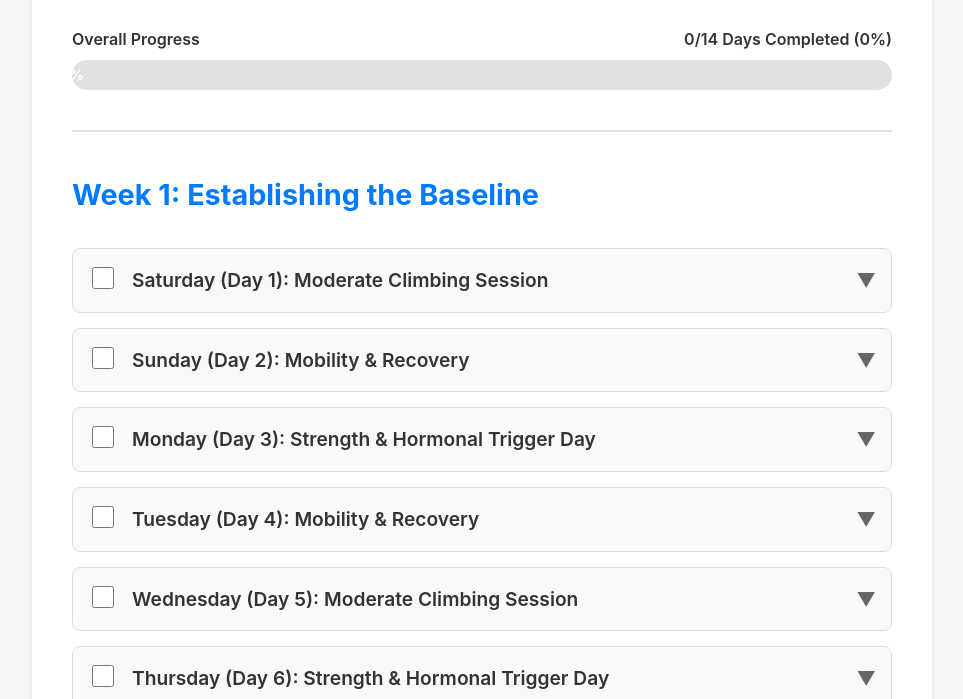
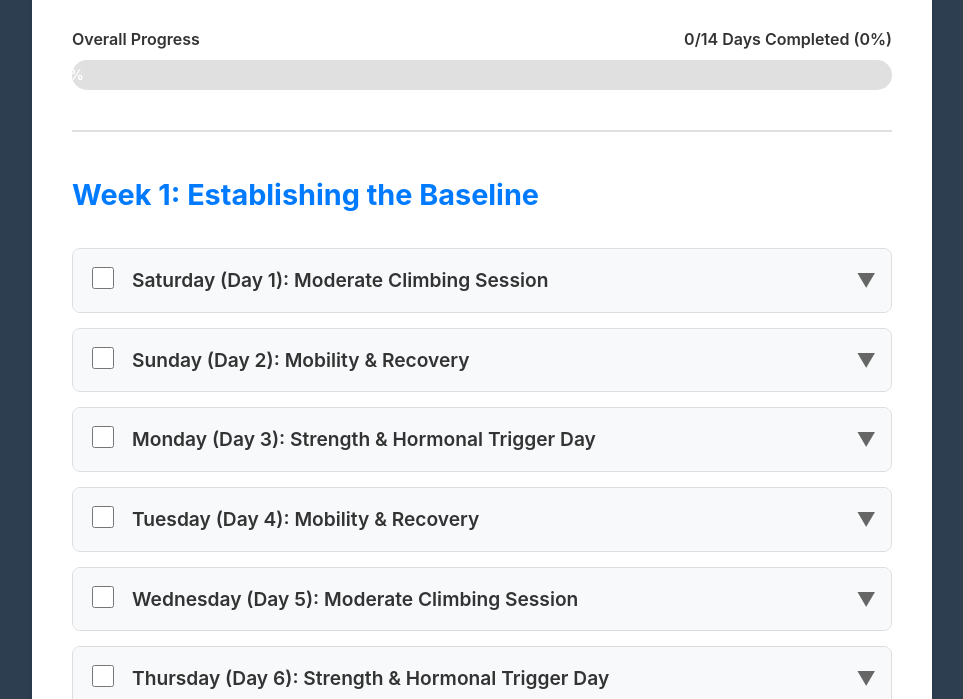
Before and after one commit to tmannn2249-debug/finger-training, a plain HTML site: page index.html in a window 1280 px wide. Shown: the part 154-853 px from the top of the page, without its empty margins (158-1121 px from the left). Drawn offline with Linux system fonts and the light colour scheme.

Commit message:
Update index.html

```diff
--- a/index.html
+++ b/index.html
@@ -11,7 +11,7 @@
             margin: 0 auto;
             padding: 20px;
             line-height: 1.6;
-            background-color: #f5f5f5;
+            background-color: #2C3E50;
         }
 
         .container {
```
